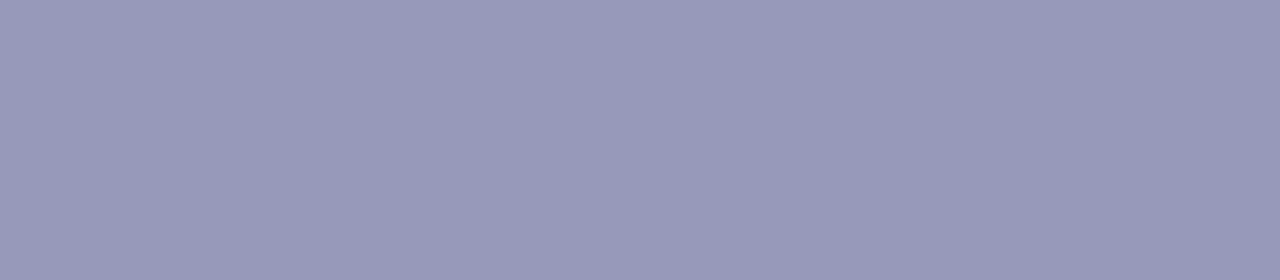
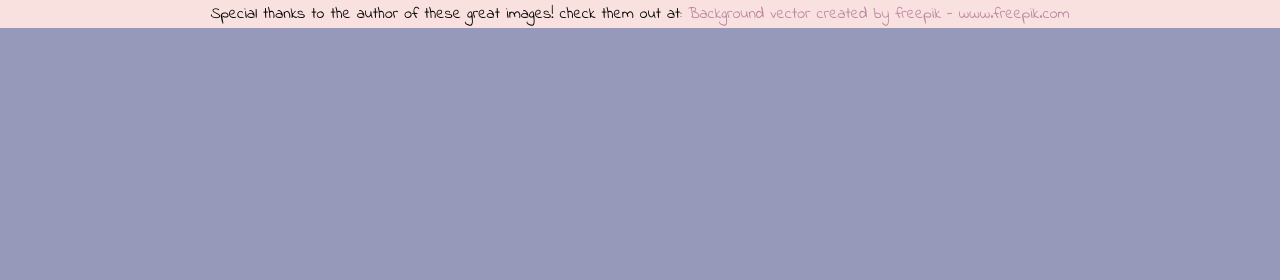
Before and after one commit to Alan-eMartin/alanMartinProject03, a plain HTML site: page index.html in a window 1280 px wide. Shown: the top 280 px of the page. Drawn offline with nearby package versions, Linux system fonts and the light colour scheme; some packages are replaced by stand-ins of ours; a script that the page names is missing.

Commit message:
attributed image authors

```diff
--- a/index.html
+++ b/index.html
@@ -13,6 +13,12 @@
 <body>
   <!-- header/opening page start -->
   <header>
+    <div class="thanksFreepik">
+      <p>Special thanks to the author of these great images! check them out at:
+        <a href="https://www.freepik.com/free-photos-vectors/background">Background vector created by freepik -
+          www.freepik.com</a>
+      </p>
+    </div>
     <div class="wrapper startPage">
       <h1>Cacti Match</h1>
       <button class="startButton" aria-label="Click to start game">
--- a/scripts/script.js
+++ b/scripts/script.js
@@ -1,3 +1,4 @@
+/* eslint-disable */
 // nameSpacing Object
 const memoryApp = {};
 
@@ -166,7 +167,7 @@ memoryApp.dealCards = () => {
   memoryApp.randomizedCards.forEach(card => {
     $(memoryApp.cardContainer).append(`
     <div class="memoryCard" data-card="${card.name}" tabindex="0">
-      <img src="./card-assets/cardBack.jpg" alt="cactus pattern" class="backFace" aria-label="You may select  this memory card">
+      <img src="./card-assets/cardBack.jpg" alt="cactus pattern" class="backFace" aria-label="You may select this memory card">
       <img src="${card.image}" alt="${card.alt}" class="frontFace">
     </div>`);
   });
@@ -231,9 +232,8 @@ memoryApp.unflipCards = function() {
 // 8. when all cards are matched, message comes up and asks player if they would like to try again. On click the page is reloaded.
 memoryApp.gameOver = function() {
   Swal.fire({
-    title: 'You did it!!',
-    text: 'All the cacti have returned safely to the terrarium!',
-    icon: '',
+    title: 'Congratulations! ',
+    text: 'Special thanks to the following: <a href="https://www.freepik.com/free-photos-vectors/background">Background vector created by freepik - www.freepik.com</a>',
     confirmButtonText: 'Try Again?',
   });
   // make-shift idea to prevent page reload from firing- note I tried ".this" and that did not work, this was the only thing I could do, will come back and edit for portfolio.
--- a/styles/sass/_03header.scss
+++ b/styles/sass/_03header.scss
@@ -4,6 +4,7 @@ header {
   display: flex;
   align-items: center;
   text-align: center;
+  position: relative;
 }
 
 .startPage {
@@ -41,7 +42,7 @@ h1 {
   &:focus {
     transform: scale(1.01);
   }
-  // active
+  // active state
   &:active {
     transform: scale(.97);
   }
@@ -52,3 +53,18 @@ h1 {
   }
 
 }
+
+// thanks freepik!
+.thanksFreepik {
+  position: absolute;
+  top: 0;
+  right: 0;
+  left: 0;
+  padding: .5rem;
+  background-color: #F9E1E0;
+
+  a {
+    text-decoration: none;
+    color: #BC85A3;
+  }
+}
```
Also changed, not shown: styles/styles.css.
